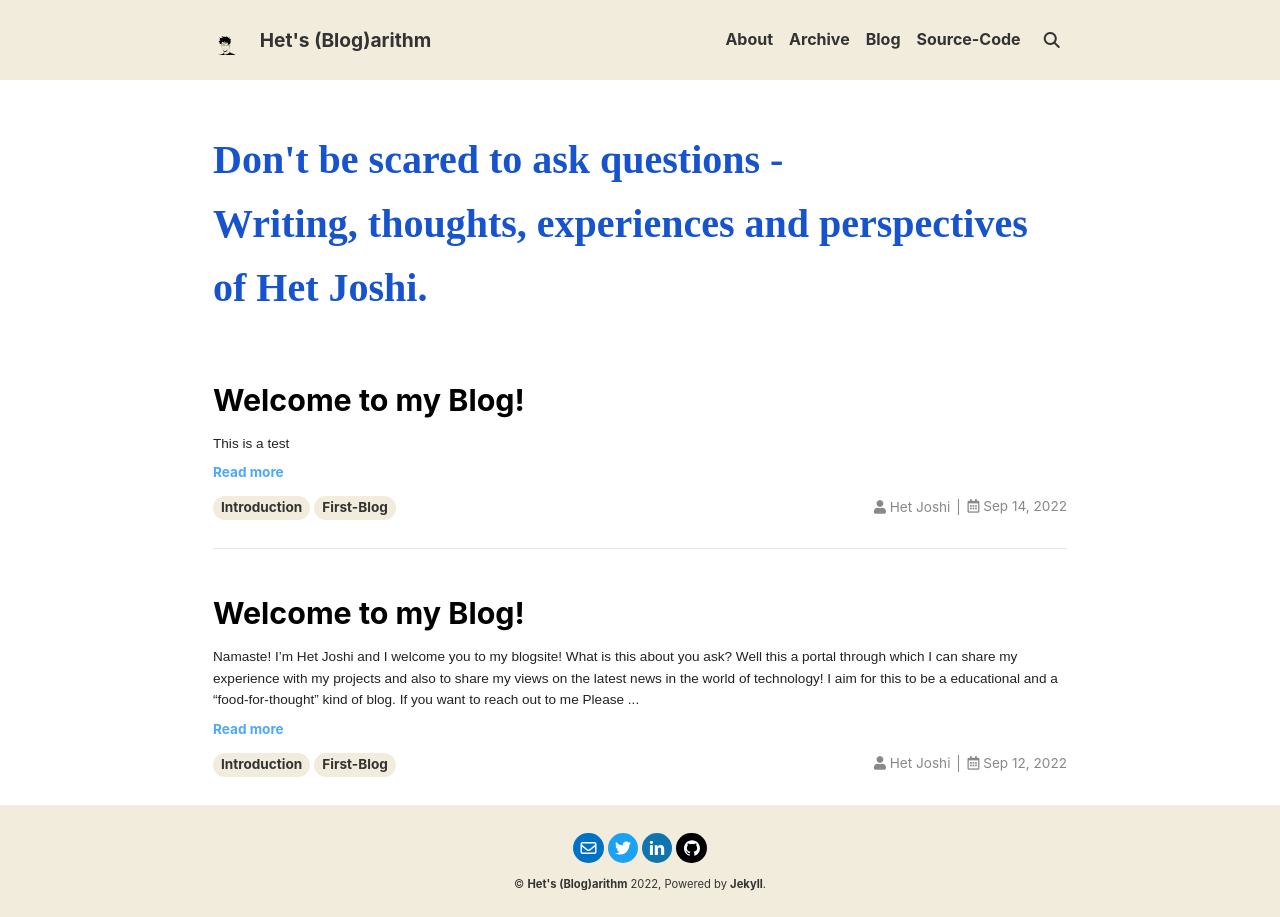
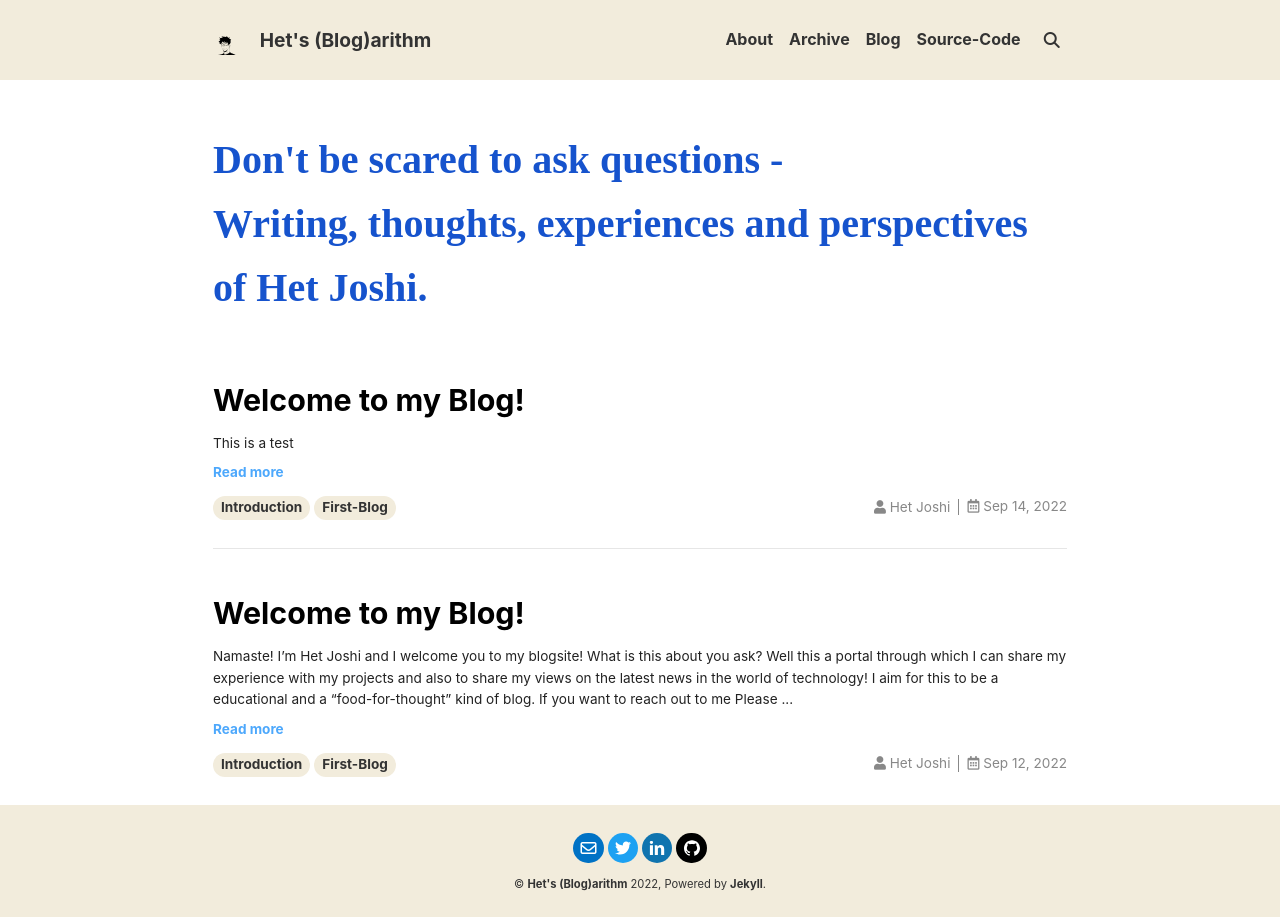
Before and after one commit to Het-Joshi/blog, a Jekyll site: the page built from index.html, in a window 1280 px wide. Built offline with Jekyll 4.4.1, drawn with Linux system fonts in a browser that asks for light colours; nearby versions of some CDN libraries; some web fonts are replaced; the list of posts is cut into pages by our own code.

Commit message:
Update custom.scss

```diff
--- a/_sass/custom.scss
+++ b/_sass/custom.scss
@@ -1,6 +1,3 @@
 /* start custom scss snippet */
-.article__content {
-      font-family: 'Ubuntu', sans-serif;
-      font-size:1.5em;
-  }
+
 /* end custom scss snippet */
```
